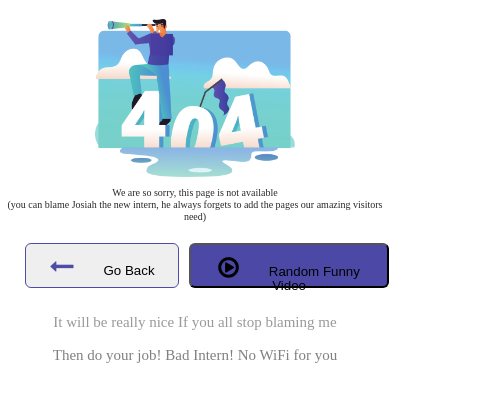
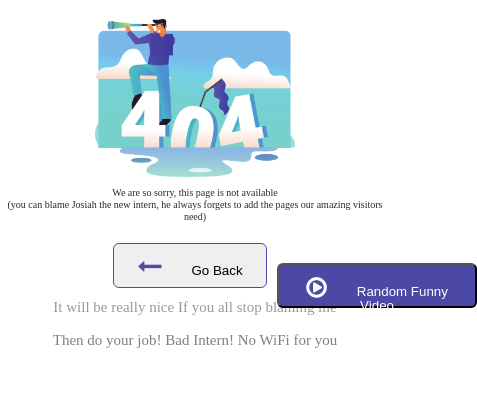
Before and after one commit to HERITAGEALABI/404page, a plain HTML site: page index.html in a window 390 px wide. Shown: the part 132-534 px from the top of the page, 477 px wide, since content can reach past the window. Drawn offline with Linux system fonts and the light colour scheme.

Commit message:
initial commit

```diff
--- a/index.html
+++ b/index.html
@@ -16,7 +16,7 @@
                 <p>Innanis</p>
             </div>
            </header>
-
+<center>
            <section class="section-one">
                <div class="img">
                    <img src="img/Illustration(3).png" alt="404" class="vector" />
@@ -31,18 +31,18 @@
                         <button><i style="font-size:24px; color: #504BA7;" class="fa play">&#xf177;</i>Go Back</button>
                       </span>
                       <span class="two">
-        <button><i style="font-size:24px" class="fa arrow">&#xf01d;</i>Random Funny Video</button>
+        <button><i style="font-size:24px" class="fa arrow">&#xf01d;</i><span>Random Funny Video</span></button>
                       </span>
 
                   </div>
 
                   <span class="text">
                       <p class="max">It will be really nice If you all stop blaming me</p>
-
                         <p class="min">  Then do your job! Bad Intern! No WiFi for you
                       </p>
                   </span>
                </section>
         </div>
+      </center>
         </body>
         </html>
--- a/style.css
+++ b/style.css
@@ -54,7 +54,7 @@ border-radius: 6px;
 }
 .button{
     display: inline;
-padding: 10px 400px;
+/* padding: 10px 400px; */
 }
 .button .one{
         /*text*/
@@ -68,12 +68,13 @@ padding: 10px 400px;
 
 }
 .two button {
-padding: 20px 30px;
-position: absolute;
+padding: 0px 30px;
+/* position: absolute; */
 width: 279px;
 height: 60px;
 background: #4C48A6;
 border-radius: 6px;
+color: white;
 }
 
 .button .two{
@@ -187,12 +188,14 @@ text-align: center;
 
     }
     .two button {
-    padding: 10px 15px;
-    position: absolute;
+    padding: 3px 15px;
+    /* position: absolute; */
     width: 200px;
     height: 45px;
     background: #4C48A6;
     border-radius: 6px;
+    margin-top: 20px;
+    margin-bottom: 0px;
     }
 
     .button .two{
@@ -204,7 +207,8 @@ text-align: center;
         line-height: 22px;
         color: #FFFFFF;
         text-align: center;
-        /*button*/
+        /*button
+        width: 150px;*/
 
     }
     button{
@@ -224,6 +228,7 @@ text-align: center;
     line-height: 18px;
     color: #999999;
     text-align: center;
+    margin-top: 0px;
     }
     .text .min{
         font-family: Montserrat;
```
